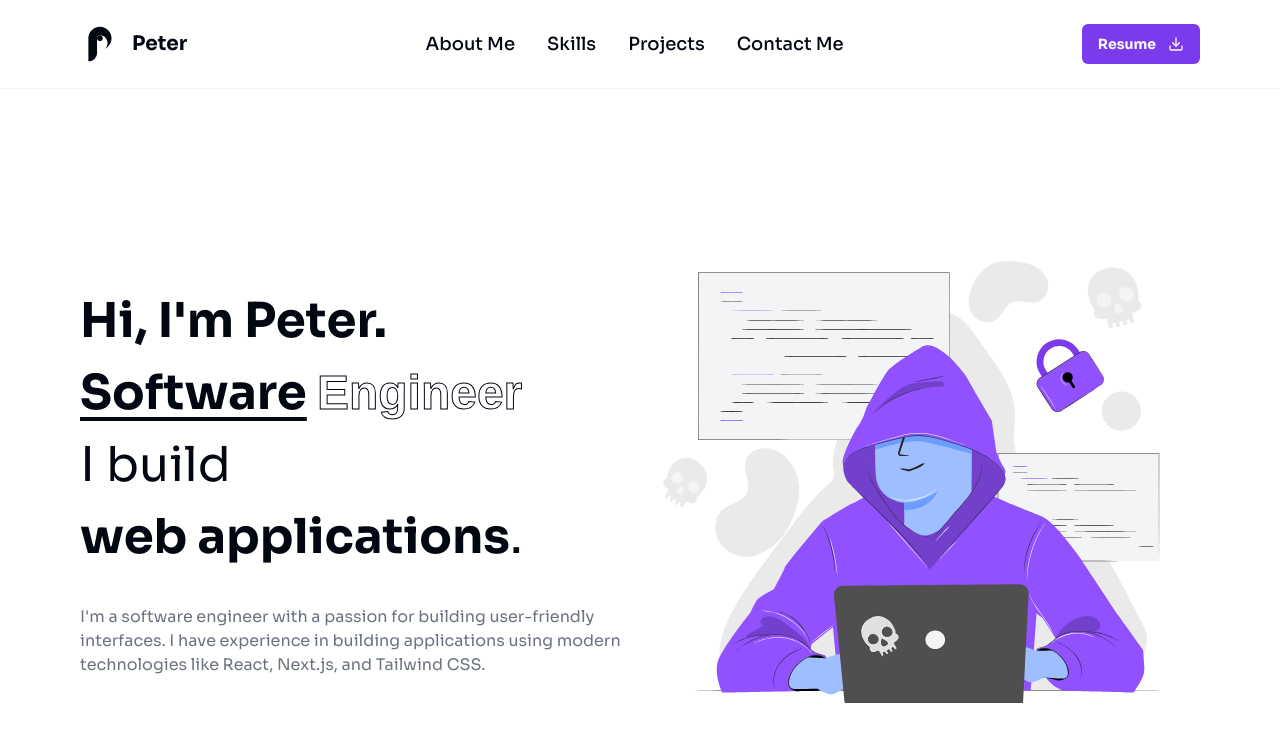
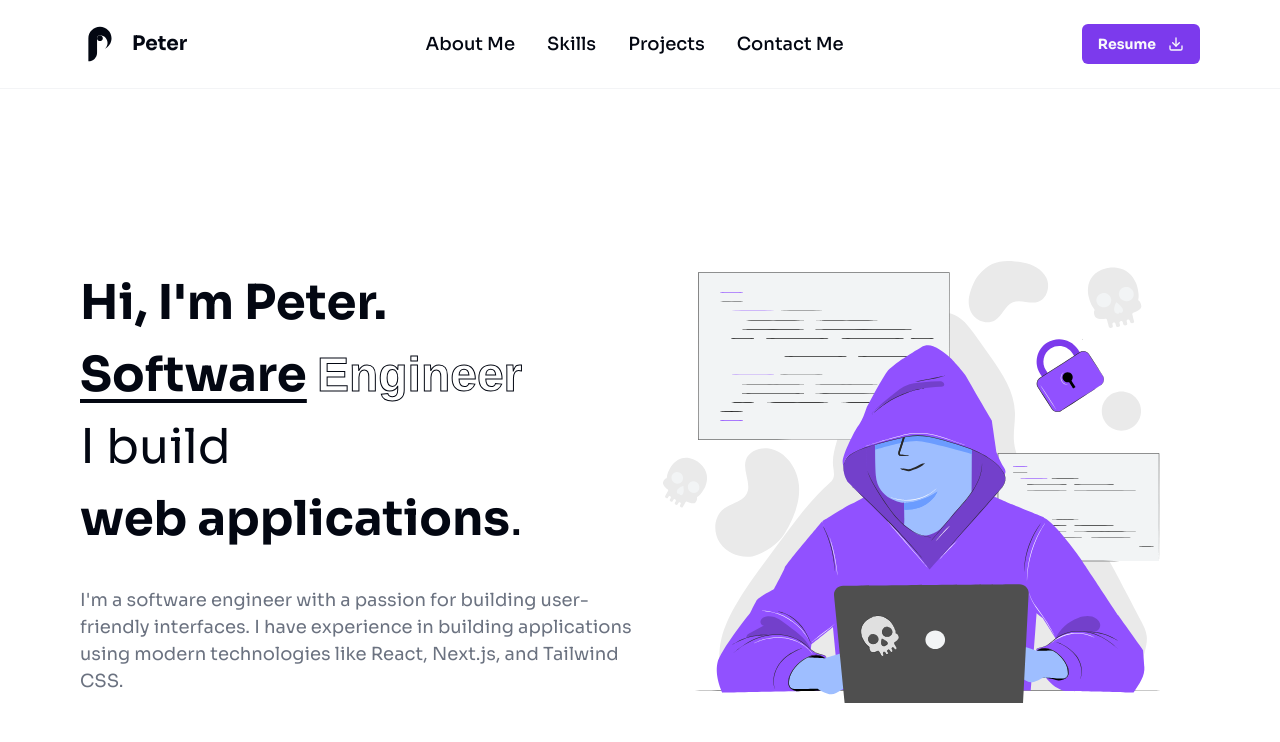
Before and after one commit to Peter3Khalil/personal-website, a Next.js app: page / in a window 1280 px wide. Shown: the top 742 px of the page. Built offline with nearby package versions, Linux system fonts and the light colour scheme.

Commit message:
📝 Increasing font size

```diff
--- a/src/app/page.tsx
+++ b/src/app/page.tsx
@@ -27,12 +27,12 @@ const Home = () => {
             <span className="text-3xl font-normal lg:text-5xl">
               I build <strong className="text-nowrap">web applications</strong>.
             </span>
-            <span className="mt-8 text-muted-foreground md:mx-0 md:mx-auto md:max-w-[80%] md:text-center lg:max-w-full lg:text-start">
+            <p className="mt-8 text-muted-foreground md:mx-0 md:mx-auto md:max-w-[80%] md:text-center md:text-lg lg:mx-0 lg:max-w-full lg:text-start">
               I&apos;m a software engineer with a passion for building
               user-friendly interfaces. I have experience in building
               applications using modern technologies like React, Next.js, and
               Tailwind CSS.
-            </span>
+            </p>
           </div>
         </div>
         <div className="h-[300px] w-full md:h-[50vh] md:max-w-[800px] lg:h-[90vh]">
```
